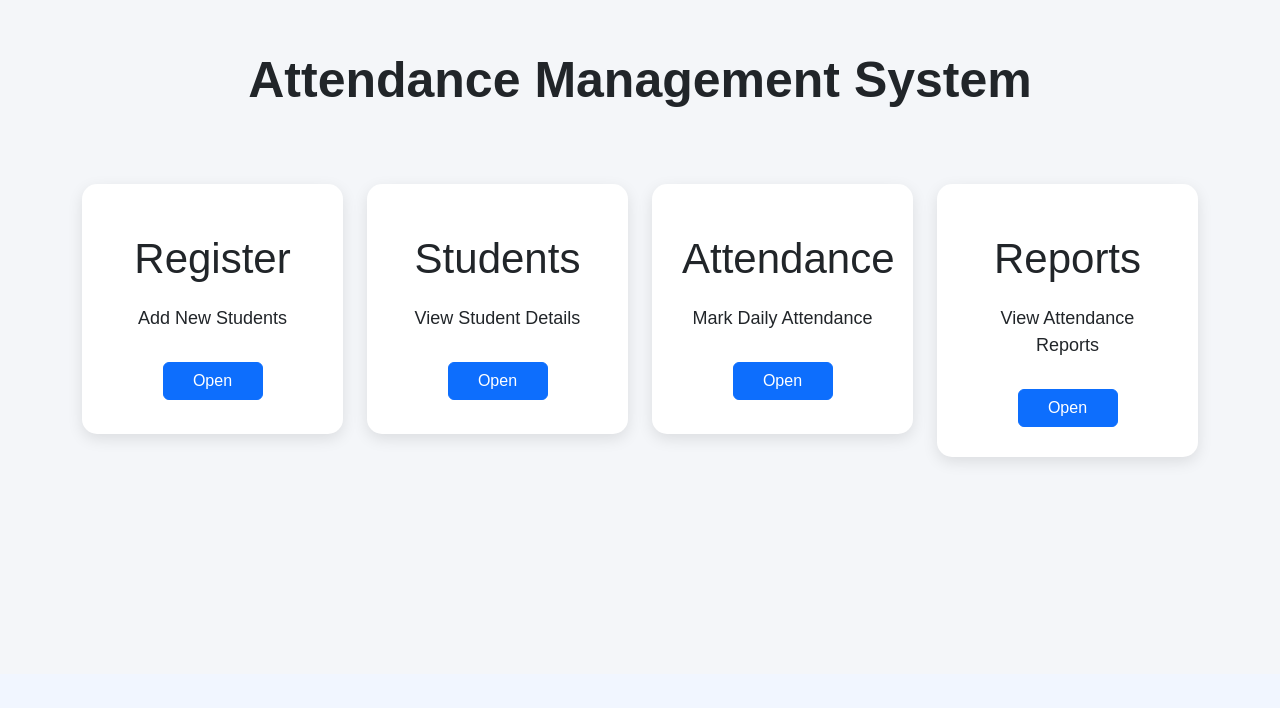
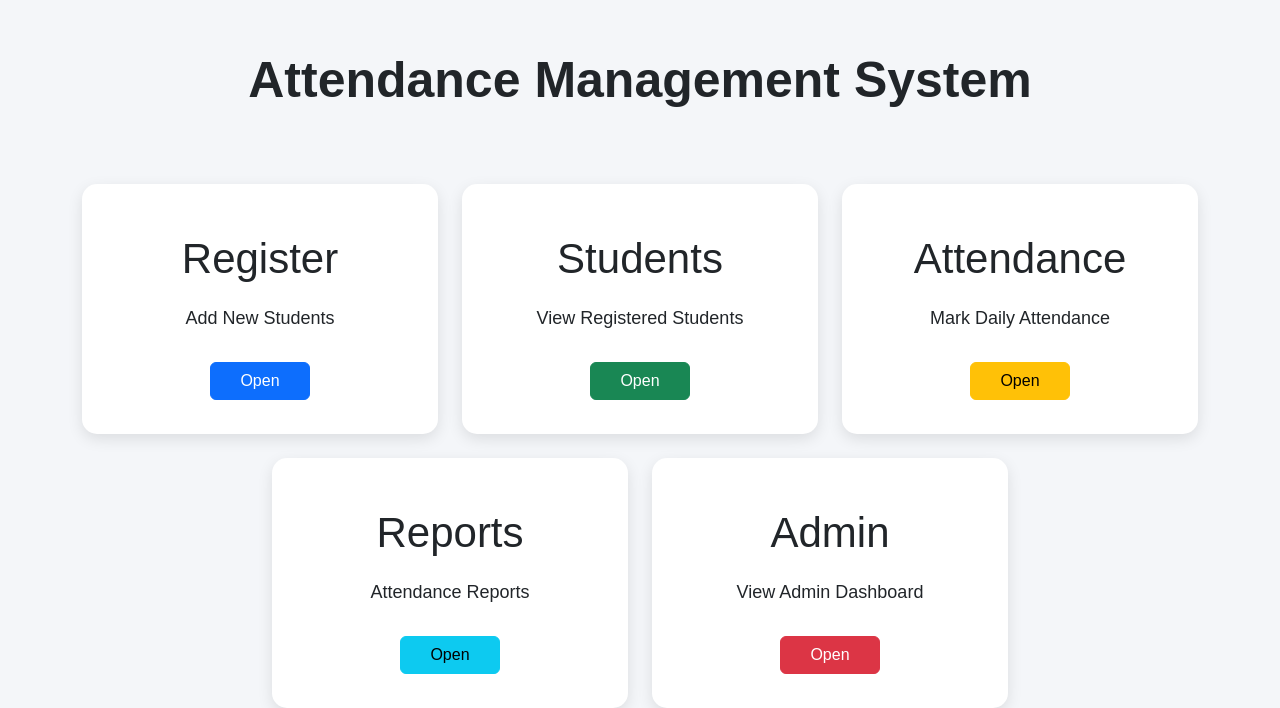
Before and after one commit to Nirmala5071/attendance-system, a Flask app: page / in a window 1280 px wide. Shown: the part 126-834 px from the top of the page. Before the commit the page ends 593 px from the top, so only its background shows below. Run offline with Flask 3, Linux system fonts and the light colour scheme.

Commit message:
Update index.html

```diff
--- a/templates/index.html
+++ b/templates/index.html
@@ -23,7 +23,7 @@
 
     </div>
 
-    <!-- Main Title -->
+    <!-- Dashboard Title -->
 
     <div class="container">
 
@@ -31,13 +31,11 @@
             Attendance Management System
         </h1>
 
-        <!-- Cards -->
-
         <div class="row justify-content-center g-4">
 
             <!-- Register -->
 
-            <div class="col-lg-3 col-md-6">
+            <div class="col-lg-4 col-md-6">
 
                 <div class="card-box">
 
@@ -55,15 +53,15 @@
 
             <!-- Students -->
 
-            <div class="col-lg-3 col-md-6">
+            <div class="col-lg-4 col-md-6">
 
                 <div class="card-box">
 
                     <h2>Students</h2>
 
-                    <p>View Student Details</p>
+                    <p>View Registered Students</p>
 
-                    <a href="/students" class="btn btn-primary">
+                    <a href="/students" class="btn btn-success">
                         Open
                     </a>
 
@@ -73,7 +71,7 @@
 
             <!-- Attendance -->
 
-            <div class="col-lg-3 col-md-6">
+            <div class="col-lg-4 col-md-6">
 
                 <div class="card-box">
 
@@ -81,7 +79,7 @@
 
                     <p>Mark Daily Attendance</p>
 
-                    <a href="/attendance" class="btn btn-primary">
+                    <a href="/attendance" class="btn btn-warning">
                         Open
                     </a>
 
@@ -91,15 +89,33 @@
 
             <!-- Reports -->
 
-            <div class="col-lg-3 col-md-6">
+            <div class="col-lg-4 col-md-6">
 
                 <div class="card-box">
 
                     <h2>Reports</h2>
 
-                    <p>View Attendance Reports</p>
+                    <p>Attendance Reports</p>
 
-                    <a href="/reports" class="btn btn-primary">
+                    <a href="/reports" class="btn btn-info">
+                        Open
+                    </a>
+
+                </div>
+
+            </div>
+
+            <!-- Admin -->
+
+            <div class="col-lg-4 col-md-6">
+
+                <div class="card-box">
+
+                    <h2>Admin</h2>
+
+                    <p>View Admin Dashboard</p>
+
+                    <a href="/admin" class="btn btn-danger">
                         Open
                     </a>
 
```
